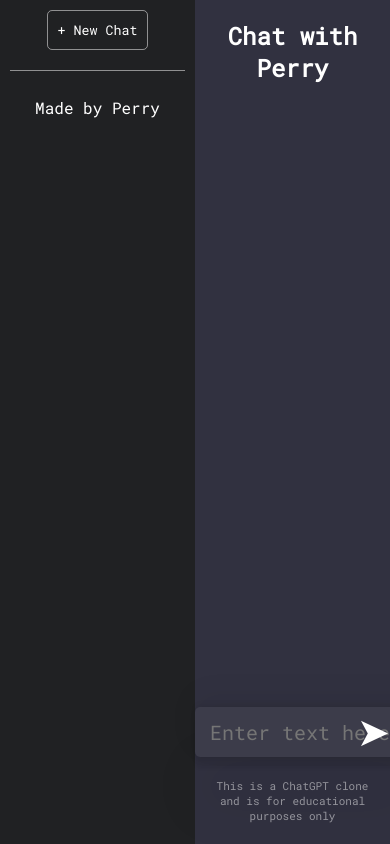
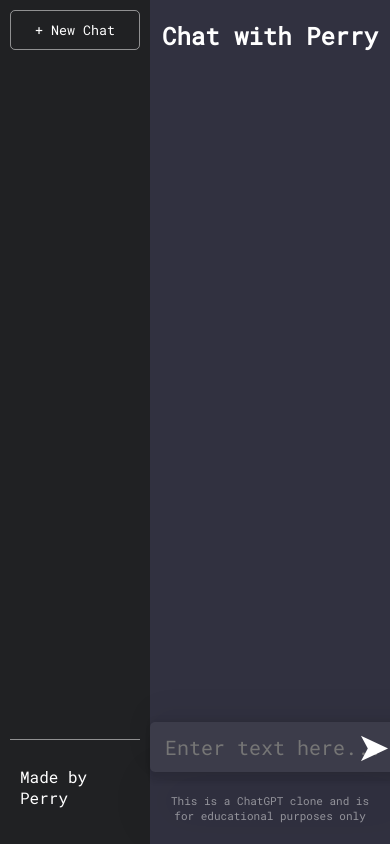
Before and after one commit to perry1224/Chat-with-Perry, a React (Create React App) app: page / in a window 390 px wide. Shown: the top 844 px of the page. Built offline with nearby package versions, Linux system fonts and the light colour scheme.

Commit message:
Update index.css

```diff
--- a/src/index.css
+++ b/src/index.css
@@ -129,17 +129,3 @@
 .feed p.role {
   min-width: 100px
 }
-
-@media screen and (max-width: 450px) {
-
-  .side-bar {
-    text-align: center;
-    float: none;
-    width: 100%;
-    display: block;
-  }
-  .history {
-    display: none;
-  }
-
-}
```
